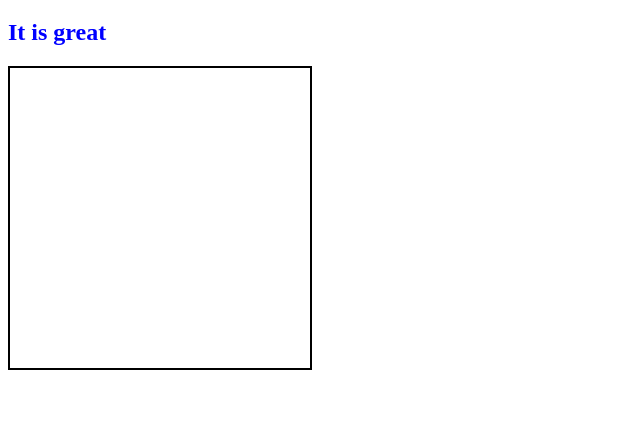
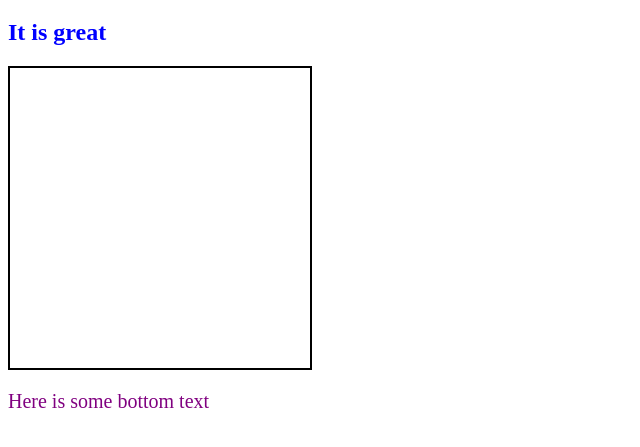
Before and after one commit to joshcodingdojo/git-example-kent, a plain HTML site: page index.html in a window 1280 px wide. Shown: the part 61-508 px from the top of the page, without its empty margins (0-640 px from the left). Drawn offline with Linux system fonts and the light colour scheme.

Commit message:
added bottom text

```diff
--- a/index.html
+++ b/index.html
@@ -11,5 +11,6 @@
   <h1>Here is some text</h1>
   <h2>It is great</h2>
   <div class="box"></div>
+  <p>Here is some bottom text</p>
 </body>
 </html>
--- a/style.css
+++ b/style.css
@@ -11,3 +11,8 @@ h2 {
   height: 300px;
   width: 300px;
 }
+
+p {
+  font-size: 20px;
+  color: purple;
+}
```
